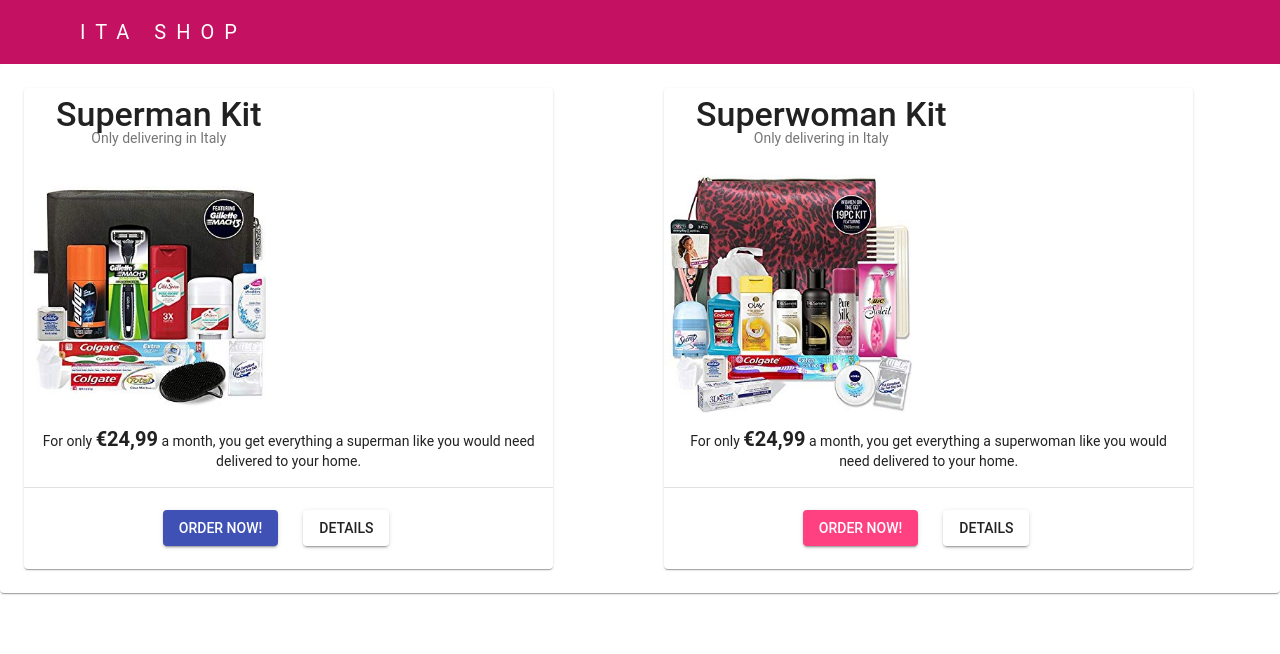
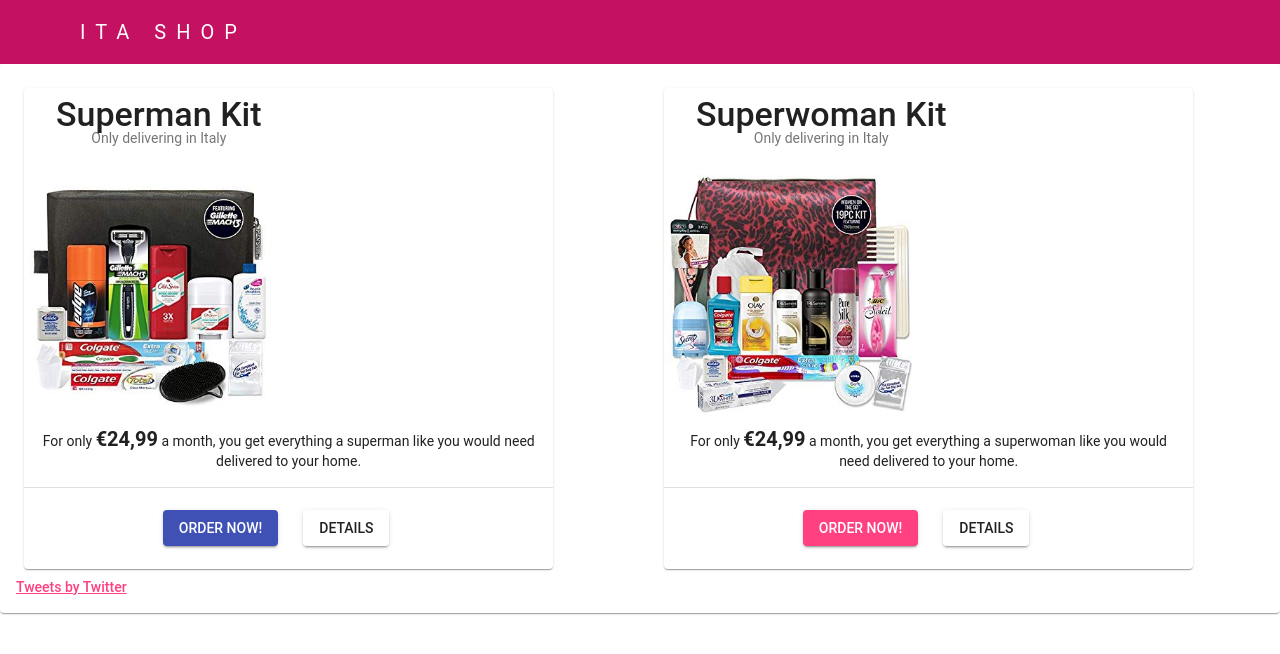
Before and after one commit to JaspervdGraaf/XebiaWebshop, an Angular app: page /featured in a window 1280 px wide. Shown: the top 654 px of the page. Built offline with nearby package versions, Linux system fonts and the light colour scheme.

Commit message:
Did something with twitter

```diff
--- a/src/app/featured/feature.component.html
+++ b/src/app/featured/feature.component.html
@@ -30,3 +30,5 @@
         </mat-card-actions>
     </mat-card>
 </div>
+
+<app-twitter></app-twitter>
--- a/src/app/featured/twitter/twitter.component.html
+++ b/src/app/featured/twitter/twitter.component.html
@@ -1 +1 @@
-<a class="twitter-timeline" href="https://twitter.com/TwitterDev?ref_src=twsrc%5Etfw">Tweets by Twitter</a>
+<a class="twitter-timeline" href="https://twitter.com/MrSubscription">Tweets by Twitter</a>
```
